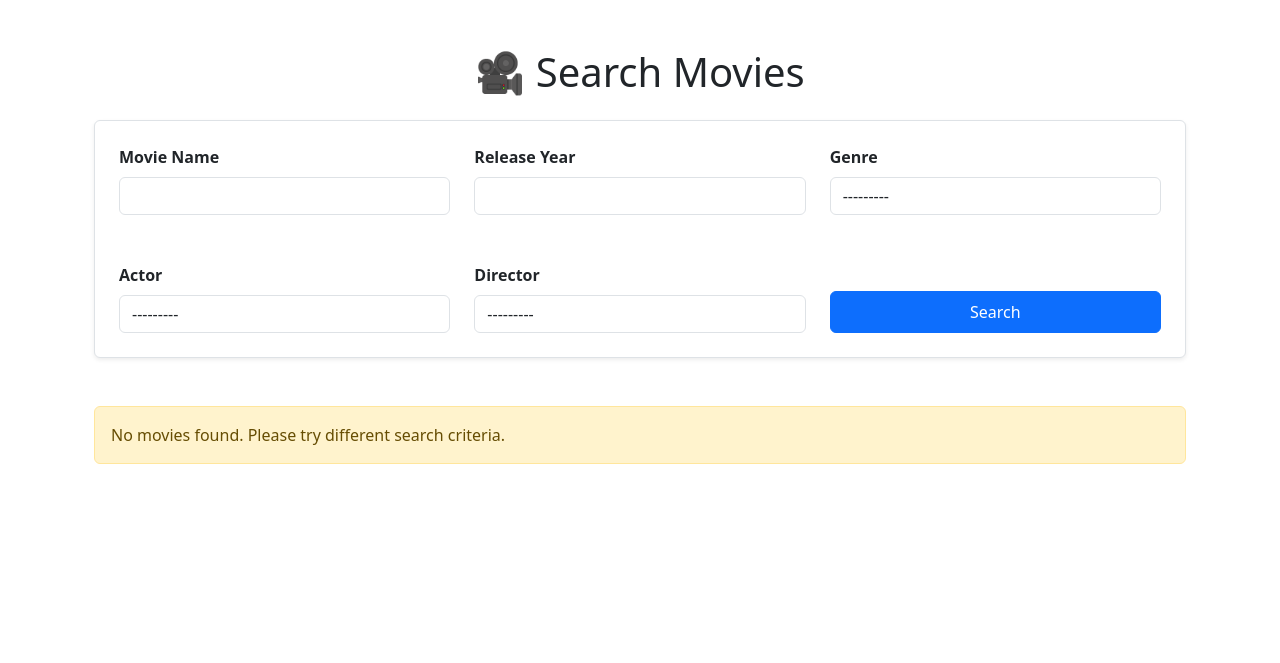
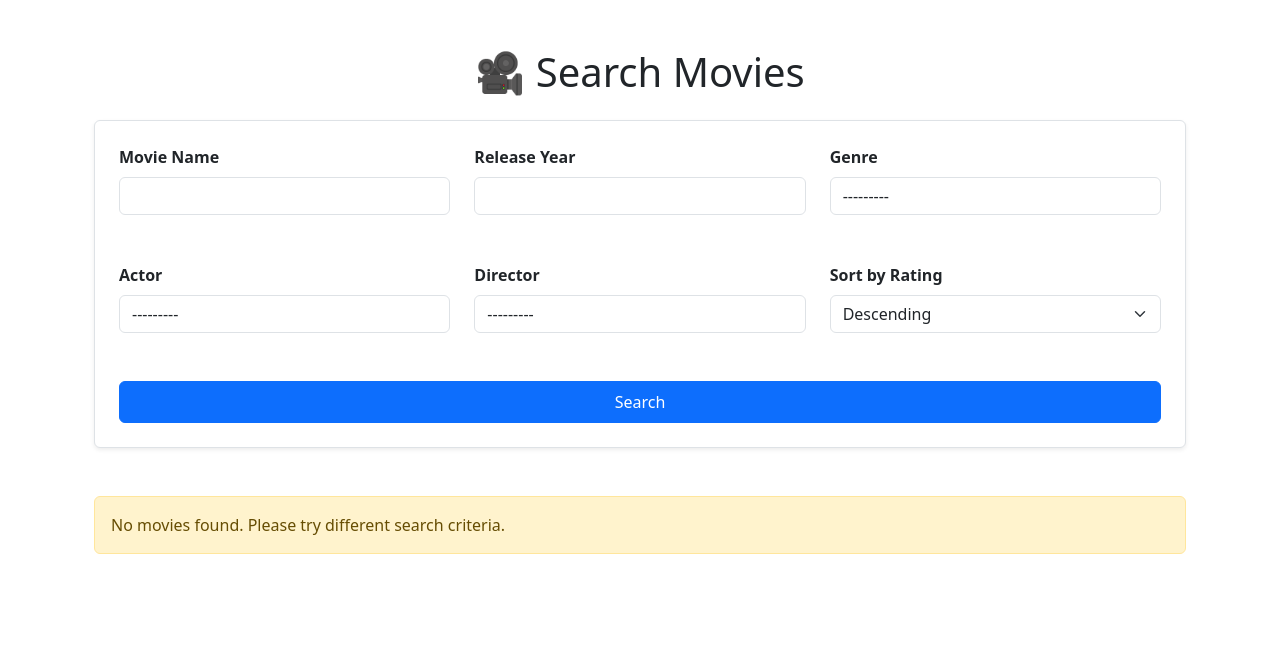
Before and after one commit to fedirky/Algorithmics-Movies-Project, a Django app: page /movies/search/ in a window 1280 px wide. Shown: the part 56-719 px from the top of the page. Run offline with Django 4.2, Linux system fonts and the light colour scheme; data that the repository does not hold is empty.

Commit message:
Added Sorting by Rating

```diff
--- a/movies/templates/movies/search_movies.html
+++ b/movies/templates/movies/search_movies.html
@@ -32,7 +32,17 @@
                     <label for="id_director" class="form-label fw-semibold">Director</label>
                     {{ form.director|add_class:"form-control" }}
                 </div>
-                <div class="col-md-4 d-flex align-items-end">
+                <div class="col-md-4">
+                    <label for="id_sort" class="form-label fw-semibold">Sort by Rating</label>
+                    <select name="sort" id="id_sort" class="form-select">
+                        <option value="desc">Descending</option>
+                        <option value="asc">Ascending</option>
+                    </select>
+                </div>
+            </div>
+
+            <div class="row g-4 mt-4">
+                <div class="col-md-12 d-flex align-items-end">
                     <button type="submit" class="btn btn-primary w-100 py-2">Search</button>
                 </div>
             </div>
--- a/movies/views.py
+++ b/movies/views.py
@@ -46,6 +46,7 @@
             genre = form.cleaned_data.get('genre')
             actor = form.cleaned_data.get('actor')
             director = form.cleaned_data.get('director')
+            sort = self.request.GET.get('sort')  # Отримуємо параметр сортування
 
             if name:
                 queryset = queryset.filter(movie_name__icontains=name)
@@ -57,6 +58,13 @@
                 queryset = queryset.filter(stars__name__icontains=actor)
             if director:
                 queryset = queryset.filter(directors__name__icontains=director)
+
+            # Застосовуємо сортування за рейтингом
+            if sort == 'asc':
+                queryset = queryset.order_by('rating')
+            elif sort == 'desc':
+                queryset = queryset.order_by('-rating')
+
         return queryset.distinct()
 
     def get_form(self):
```
